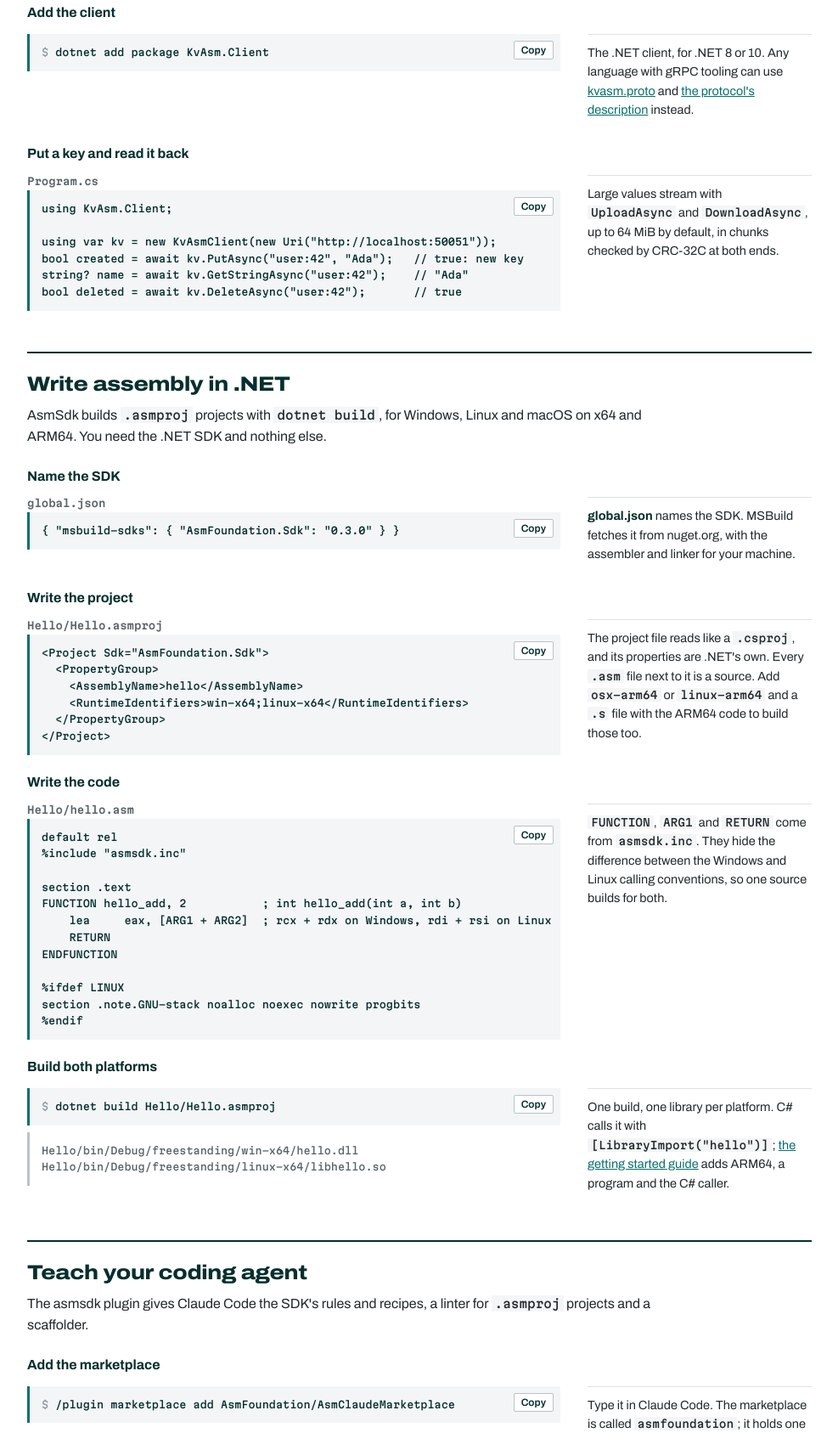
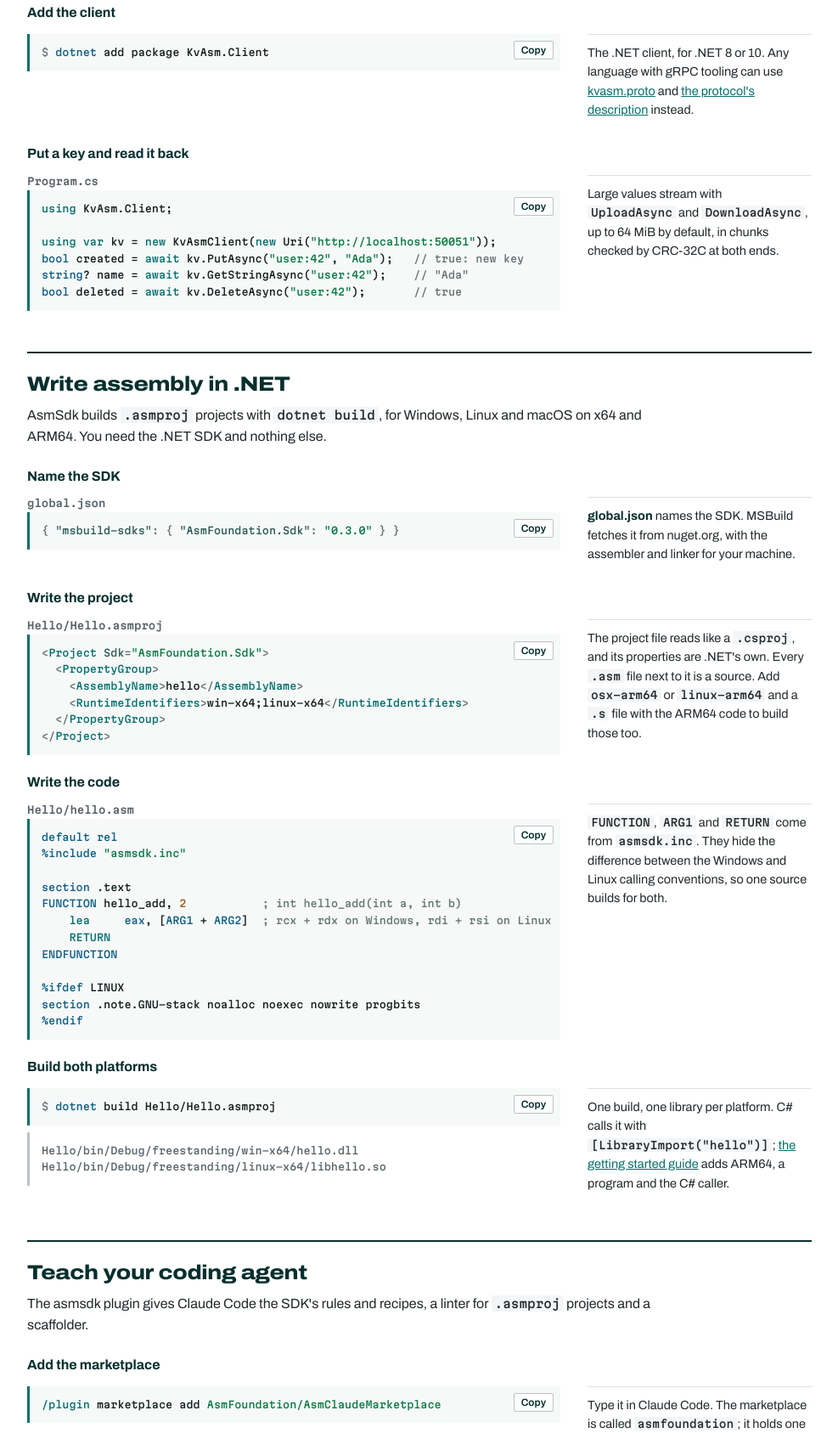
Before and after one commit to AsmFoundation/asmfoundation.github.io, a plain HTML site: page get-started/index.html in a window 1280 px wide. Shown: the part 610-2297 px from the top of the page at 85% size, without its empty margins (24-1011 px from the left). Drawn offline with Linux system fonts and the light colour scheme.

Commit message:
Site from AsmFoundation/AsmFoundation@445cf75
Built by https://github.com/AsmFoundation/AsmFoundation/actions/runs/45244926236

```diff
--- a/assets/site.css
+++ b/assets/site.css
@@ -13,6 +13,11 @@
 :root {
   --ink: #062f2e; --teal: #06706d; --mint: #3eea8c; --amber: #d99a3c;
   --text: #22292c; --soft: #5b656b; --hair: #dde2e5; --hair-strong: #b9c2c7; --shade: #f3f5f6; --paper: #ffffff;
+  /* code: AsmSdk's documentation palette (its light theme), so code reads the same on both sites. The panel is a
+     touch lighter than --shade: on #f3f5f6 the comment grey falls to 4.43:1, under WCAG AA; on #f7f9f9 every
+     token passes (the comment grey at 4.59:1, the rest from 4.9 up). */
+  --code-bg: #f7f9f9; --code: #14201f; --tok-keyword: #06706d; --tok-type: #0f5f84; --tok-string: #0b7a45;
+  --tok-number: #a35708; --tok-comment: #647573; --tok-punct: #5f6f6d; --tok-attr: #2d5c58; --tok-prompt: #66737a;
   --sans: "Archivo", system-ui, "Segoe UI", sans-serif;
   --mono: "Martian Mono", ui-monospace, "Cascadia Mono", Consolas, monospace;
   --wide: 116%;
@@ -126,9 +131,10 @@ section.s { padding: 64px 0; border-top: 1px solid var(--hair); }
 .spec td { padding: 6px 0; border-bottom: 1px solid var(--hair); vertical-align: top; }
 .spec td:first-child { color: var(--soft); width: 46%; padding-right: 10px; }
 .spec td:last-child { color: var(--ink); font-weight: 600; }
-.order { margin-top: 14px; background: var(--shade); padding: 10px 12px; }
-.order span { display: block; font-size: 12.5px; color: var(--soft); margin-bottom: 2px; }
-.order code { display: block; font: 500 12px/1.8 var(--mono); color: var(--ink); overflow-wrap: anywhere; }
+.order { margin-top: 14px; background: var(--code-bg); padding: 10px 12px; }
+/* the label only: a descendant selector would also catch the code's token spans and stack them one per line */
+.order > span { display: block; font-size: 12.5px; color: var(--soft); margin-bottom: 2px; }
+.order code { display: block; font: 500 12px/1.8 var(--mono); color: var(--code); background: none; padding: 0; overflow-wrap: anywhere; }
 .sheet .links { margin: 10px 0 0; display: flex; gap: 18px; flex-wrap: wrap; font-size: 14.5px; }
 
 /* ---------------------------------------------------------------------------------------------- Benchmarks */
@@ -204,9 +210,21 @@ section.s { padding: 64px 0; border-top: 1px solid var(--hair); }
 code { font: 500 .86em var(--mono); background: var(--shade); padding: 1px 4px; }
 pre code { background: none; padding: 0; font: inherit; }
 .ct { font: 600 12px var(--mono); color: var(--soft); margin: 8px 0 -4px; }
-pre.cmd, pre.out { position: relative; margin: 8px 0 0; padding: 12px 14px; background: var(--shade); font: 500 11.6px/1.7 var(--mono); color: var(--ink); overflow-x: auto; white-space: pre; border-left: 3px solid var(--teal); }
+pre.cmd, pre.out { position: relative; margin: 8px 0 0; padding: 12px 14px; background: var(--code-bg); font: 500 11.6px/1.7 var(--mono); color: var(--code); overflow-x: auto; white-space: pre; border-left: 3px solid var(--teal); }
 pre.out { background: #fff; border-left-color: var(--hair-strong); color: var(--soft); padding-right: 14px; }
-pre .p { color: #8f9aa0; user-select: none; }
+pre .p { color: var(--tok-prompt); user-select: none; }
+
+/* Code tokens: highlight.js's classes, colored at build time (site/highlight). The groups follow AsmSdk's docs:
+   instructions and keywords teal, registers, types and directives blue, strings green, numbers amber, comments
+   grey (upright: Martian Mono has no italic, and a synthetic slant reads badly). */
+.hljs-keyword, .hljs-selector-tag, .hljs-name, .hljs-literal, .hljs-link { color: var(--tok-keyword); }
+.hljs-built_in, .hljs-type, .hljs-class, .hljs-title.class_, .hljs-meta, .hljs-meta .hljs-keyword { color: var(--tok-type); }
+.hljs-string, .hljs-regexp, .hljs-template-tag, .hljs-template-variable, .hljs-meta .hljs-string { color: var(--tok-string); }
+.hljs-number, .hljs-symbol, .hljs-bullet { color: var(--tok-number); }
+.hljs-comment, .hljs-quote, .hljs-doctag { color: var(--tok-comment); font-style: normal; }
+.hljs-tag, .hljs-punctuation { color: var(--tok-punct); }
+.hljs-attr, .hljs-attribute, .hljs-variable, .hljs-property, .hljs-params .hljs-variable { color: var(--tok-attr); }
+.hljs-title, .hljs-section, .hljs-function, .hljs-params, .hljs-subst, .hljs-formula { color: var(--code); }
 pre.wrap { white-space: pre-wrap; overflow-wrap: anywhere; font-family: var(--sans); font-size: 14.5px; font-style: italic; }
 /* the Copy button floats over the block's corner only while the block is pointed at or focused, so it never hides
    a long line for good; touch screens, which cannot hover, always show it */
--- a/get-started/index.html
+++ b/get-started/index.html
@@ -23,32 +23,32 @@
 <main id="main">
 <div class="wrap ph"><h1>Get started</h1><p>One session from an empty folder: run an assembly server, call it, build your own assembly library, and give your coding agent the SDK. Notes on the right say what each step does.</p></div>
 <div class="wrap pg"><div class="gs"><div class="gs-body"><section class="gs-sec" id="run-a-server"><h2>Run a server</h2><div class="gs-intro"><p>KvAsm, a gRPC key-value server in x86-64 assembly, released as a container image and a .NET client.</p>
-</div><div class="step" id="run-a-server--start-the-server"><h3>Start the server</h3><div class="c"><pre class="cmd" data-copy="docker run --rm -p 50051:50051 ghcr.io/asmfoundation/kvasm:0.3.0"><code><span class="p" aria-hidden="true">$ </span>docker run --rm -p 50051:50051 ghcr.io/asmfoundation/kvasm:0.3.0</code></pre></div><div class="n"><p><strong>KvAsm</strong> runs on linux/amd64 and listens on port 50051. To build it yourself instead, <code>docker build --target runtime -t kvasm:0.3.0 .</code> in a clone runs every server test suite first; the image exists only if all of them pass.</p>
-</div></div><div class="step" id="run-a-server--add-the-client"><h3>Add the client</h3><div class="c"><pre class="cmd" data-copy="dotnet add package KvAsm.Client"><code><span class="p" aria-hidden="true">$ </span>dotnet add package KvAsm.Client</code></pre></div><div class="n"><p>The .NET client, for .NET 8 or 10. Any language with gRPC tooling can use <a href="https://github.com/AsmFoundation/KvAsm/blob/main/proto/kvasm/v1/kvasm.proto">kvasm.proto</a> and <a href="https://github.com/AsmFoundation/KvAsm/blob/main/docs/PROTOCOL.md">the protocol's description</a> instead.</p>
+</div><div class="step" id="run-a-server--start-the-server"><h3>Start the server</h3><div class="c"><pre class="cmd" data-copy="docker run --rm -p 50051:50051 ghcr.io/asmfoundation/kvasm:0.3.0"><code class="hljs"><span class="p" aria-hidden="true">$ </span><span class="hljs-built_in">docker</span> run <span class="hljs-attr">--rm</span> <span class="hljs-attr">-p</span> <span class="hljs-number">50051</span>:<span class="hljs-number">50051</span> ghcr.io/asmfoundation/kvasm:<span class="hljs-number">0.3.0</span></code></pre></div><div class="n"><p><strong>KvAsm</strong> runs on linux/amd64 and listens on port 50051. To build it yourself instead, <code>docker build --target runtime -t kvasm:0.3.0 .</code> in a clone runs every server test suite first; the image exists only if all of them pass.</p>
+</div></div><div class="step" id="run-a-server--add-the-client"><h3>Add the client</h3><div class="c"><pre class="cmd" data-copy="dotnet add package KvAsm.Client"><code class="hljs"><span class="p" aria-hidden="true">$ </span><span class="hljs-built_in">dotnet</span> add package KvAsm.Client</code></pre></div><div class="n"><p>The .NET client, for .NET 8 or 10. Any language with gRPC tooling can use <a href="https://github.com/AsmFoundation/KvAsm/blob/main/proto/kvasm/v1/kvasm.proto">kvasm.proto</a> and <a href="https://github.com/AsmFoundation/KvAsm/blob/main/docs/PROTOCOL.md">the protocol's description</a> instead.</p>
 </div></div><div class="step" id="run-a-server--put-a-key-and-read-it-back"><h3>Put a key and read it back</h3><div class="c"><div class="ct">Program.cs</div><pre class="cmd" data-copy="using KvAsm.Client;
 
 using var kv = new KvAsmClient(new Uri(&quot;http://localhost:50051&quot;));
 bool created = await kv.PutAsync(&quot;user:42&quot;, &quot;Ada&quot;);   // true: new key
 string? name = await kv.GetStringAsync(&quot;user:42&quot;);    // &quot;Ada&quot;
-bool deleted = await kv.DeleteAsync(&quot;user:42&quot;);       // true"><code>using KvAsm.Client;
+bool deleted = await kv.DeleteAsync(&quot;user:42&quot;);       // true"><code class="hljs"><span class="hljs-keyword">using</span> KvAsm.Client;
 
-using var kv = new KvAsmClient(new Uri(&quot;http://localhost:50051&quot;));
-bool created = await kv.PutAsync(&quot;user:42&quot;, &quot;Ada&quot;);   // true: new key
-string? name = await kv.GetStringAsync(&quot;user:42&quot;);    // &quot;Ada&quot;
-bool deleted = await kv.DeleteAsync(&quot;user:42&quot;);       // true</code></pre></div><div class="n"><p>Large values stream with <code>UploadAsync</code> and <code>DownloadAsync</code>, up to 64 MiB by default, in chunks checked by CRC-32C at both ends.</p>
+<span class="hljs-keyword">using</span> <span class="hljs-keyword">var</span> kv = <span class="hljs-keyword">new</span> KvAsmClient(<span class="hljs-keyword">new</span> Uri(<span class="hljs-string">&quot;http://localhost:50051&quot;</span>));
+<span class="hljs-built_in">bool</span> created = <span class="hljs-keyword">await</span> kv.PutAsync(<span class="hljs-string">&quot;user:42&quot;</span>, <span class="hljs-string">&quot;Ada&quot;</span>);   <span class="hljs-comment">// true: new key</span>
+<span class="hljs-built_in">string</span>? name = <span class="hljs-keyword">await</span> kv.GetStringAsync(<span class="hljs-string">&quot;user:42&quot;</span>);    <span class="hljs-comment">// &quot;Ada&quot;</span>
+<span class="hljs-built_in">bool</span> deleted = <span class="hljs-keyword">await</span> kv.DeleteAsync(<span class="hljs-string">&quot;user:42&quot;</span>);       <span class="hljs-comment">// true</span></code></pre></div><div class="n"><p>Large values stream with <code>UploadAsync</code> and <code>DownloadAsync</code>, up to 64 MiB by default, in chunks checked by CRC-32C at both ends.</p>
 </div></div></section><section class="gs-sec" id="write-assembly-in-net"><h2>Write assembly in .NET</h2><div class="gs-intro"><p>AsmSdk builds <code>.asmproj</code> projects with <code>dotnet build</code>, for Windows, Linux and macOS on x64 and ARM64. You need the .NET SDK and nothing else.</p>
-</div><div class="step" id="write-assembly-in-net--name-the-sdk"><h3>Name the SDK</h3><div class="c"><div class="ct">global.json</div><pre class="cmd" data-copy="{ &quot;msbuild-sdks&quot;: { &quot;AsmFoundation.Sdk&quot;: &quot;0.3.0&quot; } }"><code>{ &quot;msbuild-sdks&quot;: { &quot;AsmFoundation.Sdk&quot;: &quot;0.3.0&quot; } }</code></pre></div><div class="n"><p><strong>global.json</strong> names the SDK. MSBuild fetches it from nuget.org, with the assembler and linker for your machine.</p>
+</div><div class="step" id="write-assembly-in-net--name-the-sdk"><h3>Name the SDK</h3><div class="c"><div class="ct">global.json</div><pre class="cmd" data-copy="{ &quot;msbuild-sdks&quot;: { &quot;AsmFoundation.Sdk&quot;: &quot;0.3.0&quot; } }"><code class="hljs"><span class="hljs-punctuation">{</span> <span class="hljs-attr">&quot;msbuild-sdks&quot;</span><span class="hljs-punctuation">:</span> <span class="hljs-punctuation">{</span> <span class="hljs-attr">&quot;AsmFoundation.Sdk&quot;</span><span class="hljs-punctuation">:</span> <span class="hljs-string">&quot;0.3.0&quot;</span> <span class="hljs-punctuation">}</span> <span class="hljs-punctuation">}</span></code></pre></div><div class="n"><p><strong>global.json</strong> names the SDK. MSBuild fetches it from nuget.org, with the assembler and linker for your machine.</p>
 </div></div><div class="step" id="write-assembly-in-net--write-the-project"><h3>Write the project</h3><div class="c"><div class="ct">Hello/Hello.asmproj</div><pre class="cmd" data-copy="&lt;Project Sdk=&quot;AsmFoundation.Sdk&quot;&gt;
   &lt;PropertyGroup&gt;
     &lt;AssemblyName&gt;hello&lt;/AssemblyName&gt;
     &lt;RuntimeIdentifiers&gt;win-x64;linux-x64&lt;/RuntimeIdentifiers&gt;
   &lt;/PropertyGroup&gt;
-&lt;/Project&gt;"><code>&lt;Project Sdk=&quot;AsmFoundation.Sdk&quot;&gt;
-  &lt;PropertyGroup&gt;
-    &lt;AssemblyName&gt;hello&lt;/AssemblyName&gt;
-    &lt;RuntimeIdentifiers&gt;win-x64;linux-x64&lt;/RuntimeIdentifiers&gt;
-  &lt;/PropertyGroup&gt;
-&lt;/Project&gt;</code></pre></div><div class="n"><p>The project file reads like a <code>.csproj</code>, and its properties are .NET's own. Every <code>.asm</code> file next to it is a source. Add <code>osx-arm64</code> or <code>linux-arm64</code> and a <code>.s</code> file with the ARM64 code to build those too.</p>
+&lt;/Project&gt;"><code class="hljs"><span class="hljs-tag">&lt;<span class="hljs-name">Project</span> <span class="hljs-attr">Sdk</span>=<span class="hljs-string">&quot;AsmFoundation.Sdk&quot;</span>&gt;</span>
+  <span class="hljs-tag">&lt;<span class="hljs-name">PropertyGroup</span>&gt;</span>
+    <span class="hljs-tag">&lt;<span class="hljs-name">AssemblyName</span>&gt;</span>hello<span class="hljs-tag">&lt;/<span class="hljs-name">AssemblyName</span>&gt;</span>
+    <span class="hljs-tag">&lt;<span class="hljs-name">RuntimeIdentifiers</span>&gt;</span>win-x64;linux-x64<span class="hljs-tag">&lt;/<span class="hljs-name">RuntimeIdentifiers</span>&gt;</span>
+  <span class="hljs-tag">&lt;/<span class="hljs-name">PropertyGroup</span>&gt;</span>
+<span class="hljs-tag">&lt;/<span class="hljs-name">Project</span>&gt;</span></code></pre></div><div class="n"><p>The project file reads like a <code>.csproj</code>, and its properties are .NET's own. Every <code>.asm</code> file next to it is a source. Add <code>osx-arm64</code> or <code>linux-arm64</code> and a <code>.s</code> file with the ARM64 code to build those too.</p>
 </div></div><div class="step" id="write-assembly-in-net--write-the-code"><h3>Write the code</h3><div class="c"><div class="ct">Hello/hello.asm</div><pre class="cmd" data-copy="default rel
 %include &quot;asmsdk.inc&quot;
 
@@ -60,25 +60,25 @@ ENDFUNCTION
 
 %ifdef LINUX
 section .note.GNU-stack noalloc noexec nowrite progbits
-%endif"><code>default rel
-%include &quot;asmsdk.inc&quot;
+%endif"><code class="hljs"><span class="hljs-meta">default</span> <span class="hljs-built_in">rel</span>
+<span class="hljs-meta">%include</span> <span class="hljs-string">&quot;asmsdk.inc&quot;</span>
 
-section .text
-FUNCTION hello_add, 2           ; int hello_add(int a, int b)
-    lea     eax, [ARG1 + ARG2]  ; rcx + rdx on Windows, rdi + rsi on Linux
-    RETURN
-ENDFUNCTION
+<span class="hljs-meta">section</span> .text
+<span class="hljs-meta">FUNCTION</span> hello_add, <span class="hljs-number">2</span>           <span class="hljs-comment">; int hello_add(int a, int b)</span>
+    <span class="hljs-keyword">lea</span>     <span class="hljs-built_in">eax</span>, [<span class="hljs-built_in">ARG1</span> + <span class="hljs-built_in">ARG2</span>]  <span class="hljs-comment">; rcx + rdx on Windows, rdi + rsi on Linux</span>
+    <span class="hljs-keyword">RETURN</span>
+<span class="hljs-meta">ENDFUNCTION</span>
 
-%ifdef LINUX
-section .note.GNU-stack noalloc noexec nowrite progbits
-%endif</code></pre></div><div class="n"><p><code>FUNCTION</code>, <code>ARG1</code> and <code>RETURN</code> come from <code>asmsdk.inc</code>. They hide the difference between the Windows and Linux calling conventions, so one source builds for both.</p>
-</div></div><div class="step" id="write-assembly-in-net--build-both-platforms"><h3>Build both platforms</h3><div class="c"><pre class="cmd" data-copy="dotnet build Hello/Hello.asmproj"><code><span class="p" aria-hidden="true">$ </span>dotnet build Hello/Hello.asmproj</code></pre><pre class="out"><code>Hello/bin/Debug/freestanding/win-x64/hello.dll
+<span class="hljs-meta">%ifdef</span> LINUX
+<span class="hljs-meta">section</span> .note.GNU-stack noalloc noexec nowrite progbits
+<span class="hljs-meta">%endif</span></code></pre></div><div class="n"><p><code>FUNCTION</code>, <code>ARG1</code> and <code>RETURN</code> come from <code>asmsdk.inc</code>. They hide the difference between the Windows and Linux calling conventions, so one source builds for both.</p>
+</div></div><div class="step" id="write-assembly-in-net--build-both-platforms"><h3>Build both platforms</h3><div class="c"><pre class="cmd" data-copy="dotnet build Hello/Hello.asmproj"><code class="hljs"><span class="p" aria-hidden="true">$ </span><span class="hljs-built_in">dotnet</span> build Hello/Hello.asmproj</code></pre><pre class="out"><code>Hello/bin/Debug/freestanding/win-x64/hello.dll
 Hello/bin/Debug/freestanding/linux-x64/libhello.so</code></pre></div><div class="n"><p>One build, one library per platform. C# calls it with <code>[LibraryImport(&quot;hello&quot;)]</code>; <a href="https://asmfoundation.github.io/AsmSdk/guide/getting-started.html">the getting started guide</a> adds ARM64, a program and the C# caller.</p>
 </div></div></section><section class="gs-sec" id="teach-your-coding-agent"><h2>Teach your coding agent</h2><div class="gs-intro"><p>The asmsdk plugin gives Claude Code the SDK's rules and recipes, a linter for <code>.asmproj</code> projects and a scaffolder.</p>
-</div><div class="step" id="teach-your-coding-agent--add-the-marketplace"><h3>Add the marketplace</h3><div class="c"><pre class="cmd" data-copy="/plugin marketplace add AsmFoundation/AsmClaudeMarketplace"><code><span class="p" aria-hidden="true">$ </span>/plugin marketplace add AsmFoundation/AsmClaudeMarketplace</code></pre></div><div class="n"><p>Type it in Claude Code. The marketplace is called <code>asmfoundation</code>; it holds one plugin per topic.</p>
-</div></div><div class="step" id="teach-your-coding-agent--install-the-plugin"><h3>Install the plugin</h3><div class="c"><pre class="cmd" data-copy="/plugin install asmsdk@asmfoundation"><code><span class="p" aria-hidden="true">$ </span>/plugin install asmsdk@asmfoundation</code></pre></div><div class="n"><p>The plugin follows AsmSdk's releases: plugin 0.3.0 teaches SDK 0.3.0.</p>
+</div><div class="step" id="teach-your-coding-agent--add-the-marketplace"><h3>Add the marketplace</h3><div class="c"><pre class="cmd" data-copy="/plugin marketplace add AsmFoundation/AsmClaudeMarketplace"><code class="hljs"><span class="hljs-keyword">/plugin</span> marketplace add <span class="hljs-string">AsmFoundation/AsmClaudeMarketplace</span></code></pre></div><div class="n"><p>Type it in Claude Code. The marketplace is called <code>asmfoundation</code>; it holds one plugin per topic.</p>
+</div></div><div class="step" id="teach-your-coding-agent--install-the-plugin"><h3>Install the plugin</h3><div class="c"><pre class="cmd" data-copy="/plugin install asmsdk@asmfoundation"><code class="hljs"><span class="hljs-keyword">/plugin</span> install <span class="hljs-string">asmsdk@asmfoundation</span></code></pre></div><div class="n"><p>The plugin follows AsmSdk's releases: plugin 0.3.0 teaches SDK 0.3.0.</p>
 </div></div><div class="step" id="teach-your-coding-agent--ask-for-a-project"><h3>Ask for a project</h3><div class="c"><pre class="cmd wrap" data-copy="Create an AsmSdk library that sums an int array, for Windows and Linux on x64,
-with a C# test that calls it."><code>Create an AsmSdk library that sums an int array, for Windows and Linux on x64,
+with a C# test that calls it."><code class="hljs">Create an AsmSdk library that sums an int array, for Windows and Linux on x64,
 with a C# test that calls it.</code></pre></div><div class="n"><p>In our evaluation of plugin 0.1.0, agents with the plugin built 12 of 12 test projects; without it, 4 of 12.</p>
 </div></div></section></div><nav class="gs-menu" aria-label="On this page"><p class="gs-menu-t">On this page</p><ol><li data-sec="run-a-server"><a href="#run-a-server">Run a server</a><ol><li><a href="#run-a-server--start-the-server">Start the server</a></li><li><a href="#run-a-server--add-the-client">Add the client</a></li><li><a href="#run-a-server--put-a-key-and-read-it-back">Put a key and read it back</a></li></ol></li><li data-sec="write-assembly-in-net"><a href="#write-assembly-in-net">Write assembly in .NET</a><ol><li><a href="#write-assembly-in-net--name-the-sdk">Name the SDK</a></li><li><a href="#write-assembly-in-net--write-the-project">Write the project</a></li><li><a href="#write-assembly-in-net--write-the-code">Write the code</a></li><li><a href="#write-assembly-in-net--build-both-platforms">Build both platforms</a></li></ol></li><li data-sec="teach-your-coding-agent"><a href="#teach-your-coding-agent">Teach your coding agent</a><ol><li><a href="#teach-your-coding-agent--add-the-marketplace">Add the marketplace</a></li><li><a href="#teach-your-coding-agent--install-the-plugin">Install the plugin</a></li><li><a href="#teach-your-coding-agent--ask-for-a-project">Ask for a project</a></li></ol></li></ol></nav></div></div>
 
```
Also changed, not shown: about/index.html (+1 -1 lines), projects/index.html (+1 -1 lines).
